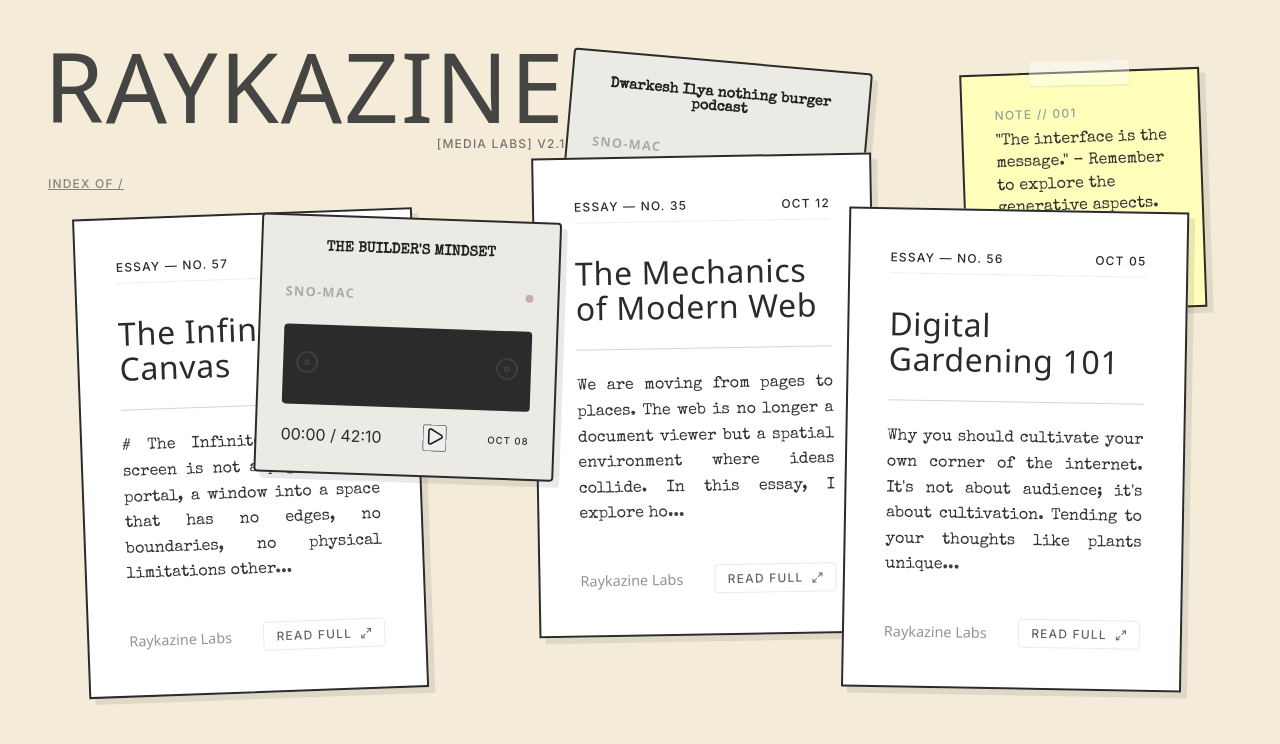
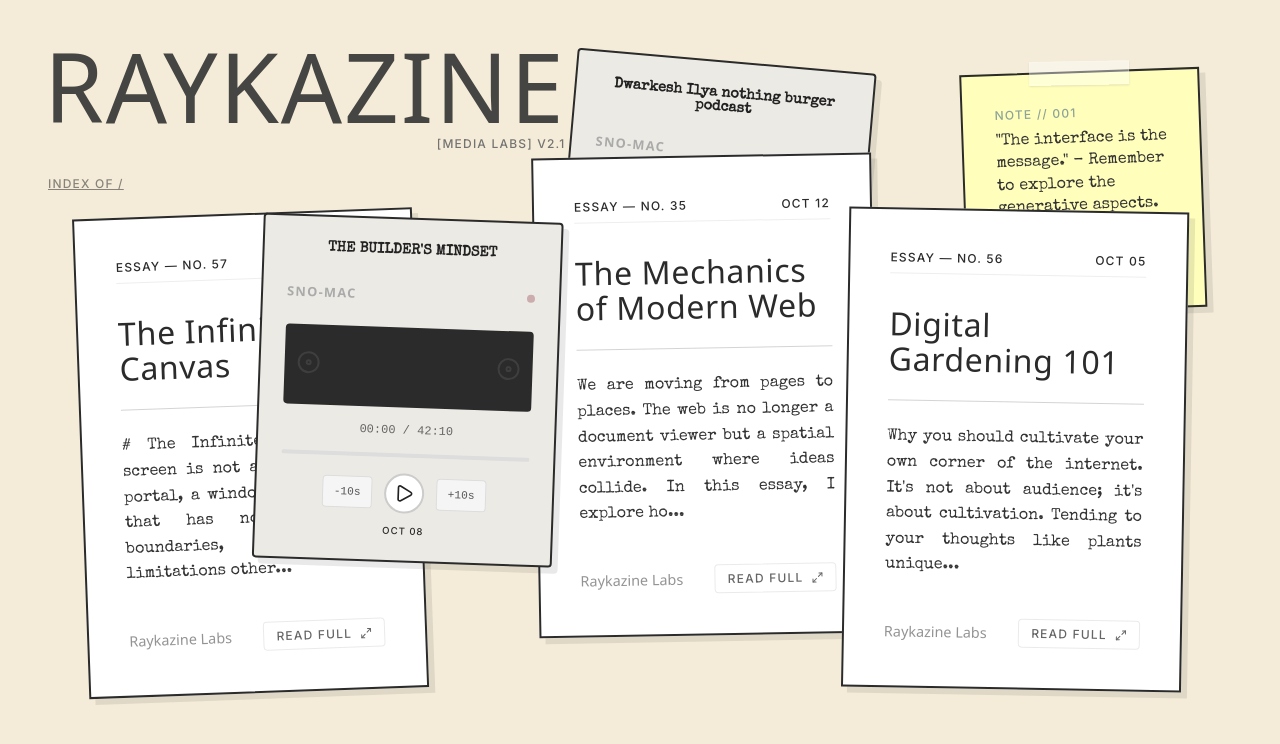
Before and after one commit to Hallicopter/raykazine, a React (Vite) app: page / in a window 1280 px wide. Shown: the top 744 px of the page. Built offline with nearby package versions, Linux system fonts and the light colour scheme; a web font is replaced by a local one.

Commit message:
Add enhanced audio controls: progress bar scrubbing and forward/rewind buttons

```diff
--- a/src/components/TapePlayer.jsx
+++ b/src/components/TapePlayer.jsx
@@ -31,11 +31,40 @@
         }
     };
 
+    const handleSeek = (e) => {
+        if (!audioRef.current) return;
+        const progressBar = e.currentTarget;
+        const clickX = e.clientX - progressBar.getBoundingClientRect().left;
+        const width = progressBar.offsetWidth;
+        const clickPercent = clickX / width;
+        const newTime = clickPercent * audioRef.current.duration;
+        audioRef.current.currentTime = newTime;
+        setCurrentTime(newTime);
+    };
+
+    const skip = (seconds) => {
+        if (!audioRef.current) return;
+        audioRef.current.currentTime = Math.max(0, Math.min(audioRef.current.currentTime + seconds, audioRef.current.duration));
+    };
+
     const formatTime = (time) => {
         const minutes = Math.floor(time / 60);
         const seconds = Math.floor(time % 60);
         return `${minutes.toString().padStart(2, '0')}:${seconds.toString().padStart(2, '0')} `;
     };
+
+    const getDuration = () => {
+        if (audioRef.current && audioRef.current.duration) {
+            return audioRef.current.duration;
+        }
+        // Fallback to parsing the duration string (e.g., "59:00")
+        const parts = duration.split(':');
+        return parseInt(parts[0]) * 60 + parseInt(parts[1]);
+    };
+
+    const progress = audioRef.current && audioRef.current.duration
+        ? (currentTime / audioRef.current.duration) * 100
+        : 0;
 
     return (
         <motion.div
@@ -77,13 +106,49 @@
                 {/* Controls */}
                 <div style={styles.controls}>
                     <div style={styles.time}>{formatTime(currentTime)} / {duration}</div>
-                    <button
-                        style={styles.playBtn}
-                        onClick={togglePlay}
+
+                    {/* Progress Bar */}
+                    <div
+                        style={styles.progressBarContainer}
+                        onClick={handleSeek}
                     >
-                        {isPlaying ? <Pause size={20} color="#222" /> : <Play size={20} color="#222" />}
-                    </button>
-                    <span className="mono" style={{ fontSize: '0.6rem' }}>{date}</span>
+                        <div style={styles.progressBarBg}>
+                            <div
+                                style={{
+                                    ...styles.progressBarFill,
+                                    width: `${progress}%`
+                                }}
+                            />
+                        </div>
+                    </div>
+
+                    {/* Playback Controls */}
+                    <div style={styles.playbackControls}>
+                        <button
+                            style={styles.skipBtn}
+                            onClick={(e) => { e.stopPropagation(); skip(-10); }}
+                            title="Rewind 10s"
+                        >
+                            <span style={{ fontSize: '0.7rem' }}>-10s</span>
+                        </button>
+
+                        <button
+                            style={styles.playBtn}
+                            onClick={togglePlay}
+                        >
+                            {isPlaying ? <Pause size={20} color="#222" /> : <Play size={20} color="#222" />}
+                        </button>
+
+                        <button
+                            style={styles.skipBtn}
+                            onClick={(e) => { e.stopPropagation(); skip(10); }}
+                            title="Forward 10s"
+                        >
+                            <span style={{ fontSize: '0.7rem' }}>+10s</span>
+                        </button>
+                    </div>
+
+                    <span className="mono" style={{ fontSize: '0.6rem', textAlign: 'center', marginTop: '4px' }}>{date}</span>
                 </div>
             </motion.div>
 
@@ -196,12 +261,41 @@
     },
     controls: {
         display: 'flex',
-        justifyContent: 'space-between',
+        flexDirection: 'column',
+        gap: '8px',
+    },
+    time: {
+        fontFamily: 'monospace',
+        fontSize: '0.75rem',
+        textAlign: 'center',
+        color: '#666',
+    },
+    progressBarContainer: {
+        width: '100%',
+        cursor: 'pointer',
+        padding: '8px 0',
+    },
+    progressBarBg: {
+        width: '100%',
+        height: '4px',
+        backgroundColor: '#ddd',
+        borderRadius: '2px',
+        overflow: 'hidden',
+    },
+    progressBarFill: {
+        height: '100%',
+        backgroundColor: '#666',
+        transition: 'width 0.1s ease',
+    },
+    playbackControls: {
+        display: 'flex',
+        justifyContent: 'center',
         alignItems: 'center',
+        gap: '12px',
     },
-    btn: {
-        width: '36px',
-        height: '36px',
+    playBtn: {
+        width: '40px',
+        height: '40px',
         borderRadius: '50%',
         border: '2px solid #ccc',
         backgroundColor: '#fff',
@@ -209,6 +303,21 @@
         display: 'flex',
         alignItems: 'center',
         justifyContent: 'center',
+        transition: 'all 0.2s',
+    },
+    skipBtn: {
+        width: '50px',
+        height: '32px',
+        borderRadius: '4px',
+        border: '1px solid #ddd',
+        backgroundColor: '#f5f5f5',
+        cursor: 'pointer',
+        display: 'flex',
+        alignItems: 'center',
+        justifyContent: 'center',
+        fontFamily: 'monospace',
+        color: '#555',
+        transition: 'all 0.2s',
     },
     expansion: {
         padding: '0 24px 24px 24px',
```
